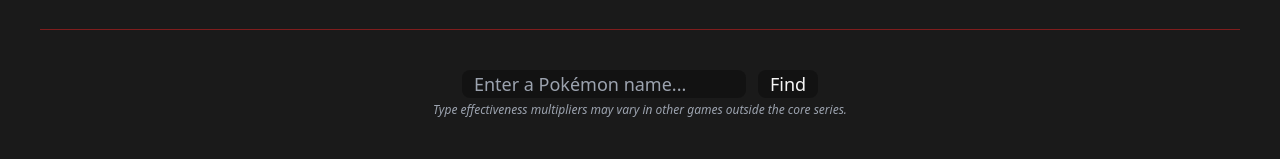
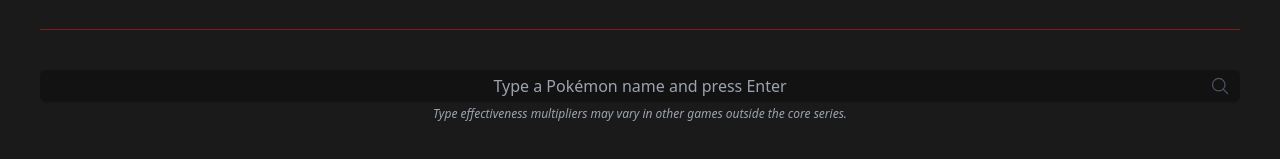
Before and after one commit to infinitel8p/PokeDex, a React (Vite) app: page / in a window 1280 px wide. Shown: the part 307-466 px from the top of the page. Built offline with nearby package versions, Linux system fonts and the light colour scheme.

Commit message:
chore: Improve search form UI and functionality

```diff
--- a/src/components/Search.tsx
+++ b/src/components/Search.tsx
@@ -39,21 +39,39 @@
     return (
         <div>
             <hr className="m-10 border-red-900" />
-            <form
-                className="flex flex-col justify-center"
-                onSubmit={handleSubmit}
-            >
-                <div className="flex justify-center gap-3">
-                    <input
-                        ref={inputRef} // Attach the ref to the input
-                        id="pokemon-input"
-                        onChange={(e) => setName(e.currentTarget.value.toLowerCase())}
-                        placeholder="Enter a Pokémon name..."
-                        autoComplete="off"
-                        className="cursor-pointer text-lg border-1 rounded-lg px-3 bg-[#0f0f0f98] focus:outline-none focus:ring-1 focus:ring-red-500"
-                    />
-                    <button type="submit" className="cursor-pointer text-lg border-1 rounded-lg px-3 bg-[#0f0f0f98] hover:ring-1 hover:ring-red-500">Find</button>
-                </div>
+            <form onSubmit={handleSubmit} className="relative w-[calc(100%-5rem)] mx-auto">
+                <label htmlFor="pokemon-input" className="sr-only">Search for...</label>
+                <input
+                    ref={inputRef}
+                    id="pokemon-input"
+                    onChange={(e) => setName(e.currentTarget.value.toLowerCase())}
+                    placeholder="Type a Pokémon name and press Enter"
+                    autoComplete="off"
+                    className="w-full rounded-md py-1 shadow-sm text-center cursor-pointer bg-[#0f0f0f98] focus:outline-none focus:ring-1 focus:ring-red-900"
+                />
+                <span className="absolute inset-y-0 right-0 grid w-10 place-content-center">
+                    <button
+                        type="button"
+                        className="text-gray-600 hover:text-gray-700 dark:text-gray-400 dark:hover:text-gray-300"
+                    >
+                        <span className="sr-only">Search</span>
+
+                        <svg
+                            xmlns="http://www.w3.org/2000/svg"
+                            fill="none"
+                            viewBox="0 0 24 24"
+                            strokeWidth="1.5"
+                            stroke="currentColor"
+                            className="w-5 h-5"
+                        >
+                            <path
+                                strokeLinecap="round"
+                                strokeLinejoin="round"
+                                d="M21 21l-5.197-5.197m0 0A7.5 7.5 0 105.196 5.196a7.5 7.5 0 0010.607 10.607z"
+                            />
+                        </svg>
+                    </button>
+                </span>
             </form>
             <p className="text-xs mt-1 italic text-gray-400">Type effectiveness multipliers may vary in other games outside the core series.</p>
         </div>
```
